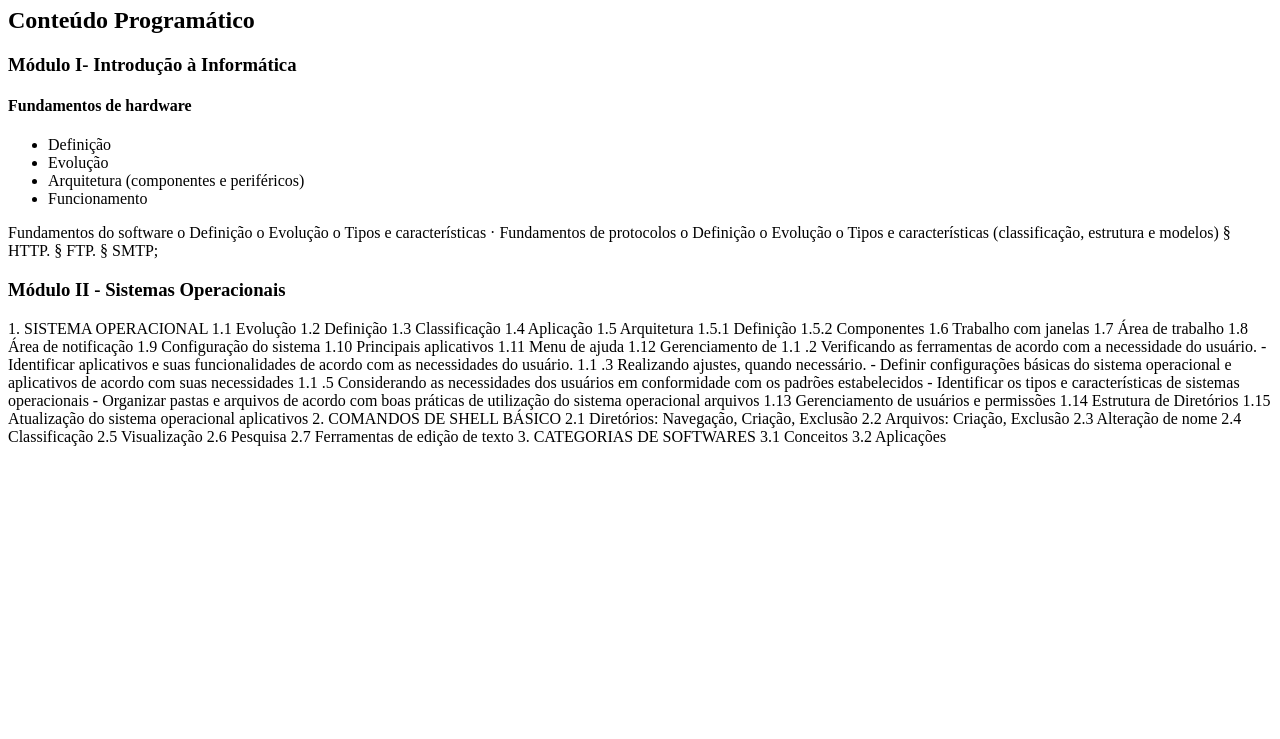
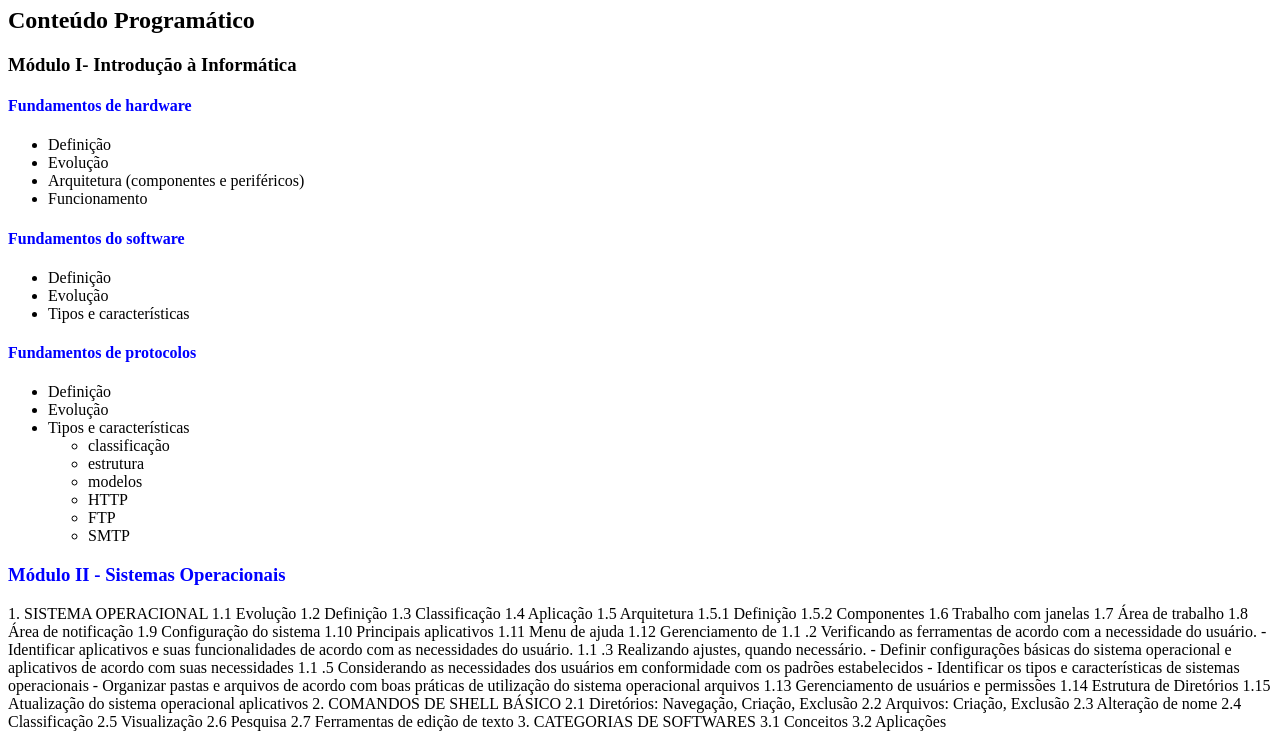
Before and after one commit to romulosilvestre/dftech-desafio1, a plain HTML site: page index.html in a window 1280 px wide. Shown: the part 73-812 px from the top of the page. Drawn offline with Linux system fonts and the light colour scheme.

Commit message:
html-css-javascript

```diff
--- a/index.html
+++ b/index.html
@@ -7,13 +7,13 @@
     <title>DFTech - Curso de Informática Básica</title>
 </head>
 <body>
-    <h1>Curso de Informática Básica</h1>
+    <h1 style="color: blue;">Curso de Informática Básica</h1>
     <h2>Conteúdo Programático</h2>
     <h3>Módulo I- Introdução à Informática</h3>
 
 
 
-    <h4>Fundamentos de hardware </h4>
+    <h4 style="color:blue;">Fundamentos de hardware </h4>
     <ul>
          <li>Definição</li>
          <li>Evolução</li>
@@ -22,17 +22,46 @@
 
     </ul>
 
-    Fundamentos do software
-     o Definição o Evolução o Tipos e características
-     · Fundamentos de protocolos
-     o Definição o Evolução o Tipos e características
-     (classificação, estrutura e modelos) § HTTP. § FTP. § SMTP;
+    <h4 style="color:blue;">Fundamentos do software </h4>
+    <ul>
+        <li>Definição</li>
+        <li>Evolução</li>
+        <li>Tipos e características </li>
+    </ul>
+    <h4 style="color:blue;">Fundamentos de protocolos </h4>
+    <ul>
+        <li>Definição</li>
+        <li>Evolução</li>
+        <li>Tipos e características</li>
+        <ul>
+            <li>classificação</li>
+            <li>estrutura </li>
+            <li>modelos</li>
+            <li>HTTP</li>
+            <li>FTP</li>
+            <li>SMTP</li>
+        </ul>
+    </ul>
 
-    <h3>Módulo II - Sistemas Operacionais</h3>
+
+
+    <h3 style="color:blue">Módulo II - Sistemas Operacionais</h3>
 
 1. SISTEMA OPERACIONAL 1.1 Evolução 1.2 Definição 1.3 Classificação 1.4 Aplicação 1.5 Arquitetura 1.5.1 Definição 1.5.2 Componentes 1.6 Trabalho com janelas 1.7 Área de trabalho 1.8 Área de notificação 1.9 Configuração do sistema 1.10 Principais aplicativos 1.11 Menu de ajuda 1.12 Gerenciamento de 1.1 .2 Verificando as ferramentas de acordo com a necessidade do usuário. - Identificar aplicativos e suas funcionalidades de acordo com as necessidades do usuário. 1.1 .3 Realizando ajustes, quando necessário. - Definir configurações básicas do sistema operacional e aplicativos de acordo com suas necessidades
 
 1.1 .5 Considerando as necessidades dos usuários em conformidade com os padrões estabelecidos - Identificar os tipos e características de sistemas operacionais - Organizar pastas e arquivos de acordo com boas práticas de utilização do sistema operacional arquivos 1.13 Gerenciamento de usuários e permissões 1.14 Estrutura de Diretórios 1.15 Atualização do sistema operacional aplicativos 2. COMANDOS DE SHELL BÁSICO 2.1 Diretórios: Navegação, Criação, Exclusão 2.2 Arquivos: Criação, Exclusão 2.3 Alteração de nome 2.4 Classificação 2.5 Visualização 2.6 Pesquisa 2.7 Ferramentas de edição de texto 3. CATEGORIAS DE SOFTWARES 3.1 Conceitos 3.2 Aplicações
+  <script>
+       /*
+          A memória RAM é a memória principal
+          Quando criamos uma variável
+          armazenamos dados na variável.
+       */
+       var msg ="Seja Bem-Vindo ao novo curso da DFTech, Hoje dia "
+       const dataAtual = new Date()
+       const dataFormatada = dataAtual.toLocaleDateString('pt-br')
+       alert(msg+" "+dataFormatada+" é um novo tempo na sua carreira!")
+       console.log(msg+" "+dataFormatada)
 
+  </script>
 </body>
 </html>
```
